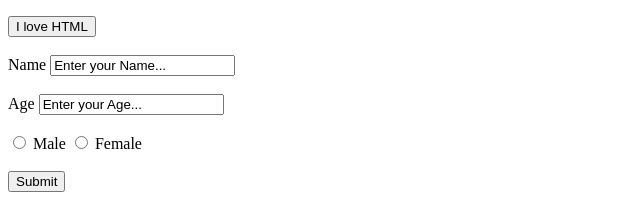
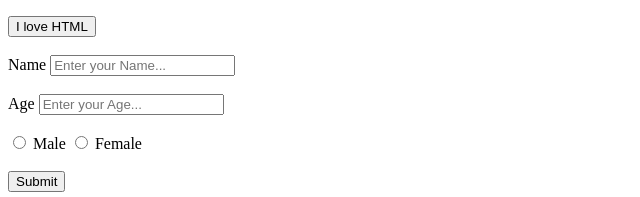
Before and after one commit to milky-way2/cybercellbcet, a plain HTML site: page index.html in a window 1280 px wide. Shown: the part 724-921 px from the top of the page, 0-640 px from the left. Drawn offline with Linux system fonts and the light colour scheme.

Commit message:
change in <input> tag value --> placeholder

```diff
--- a/index.html
+++ b/index.html
@@ -39,10 +39,10 @@
         <form method="get" action="abc.com/hello.php">
 
             <level type="username">Name</level>
-            <input type="text" value="Enter your Name...">
+            <input type="text" placeholder="Enter your Name...">
             <br><br>
             <level type="age">Age </level>
-            <input type="text" value="Enter your Age...">
+            <input type="text" placeholder="Enter your Age...">
             <br><br>
             <input type="radio" id="male" name="gender">
             <level type="age" for="male">Male </level>
```
